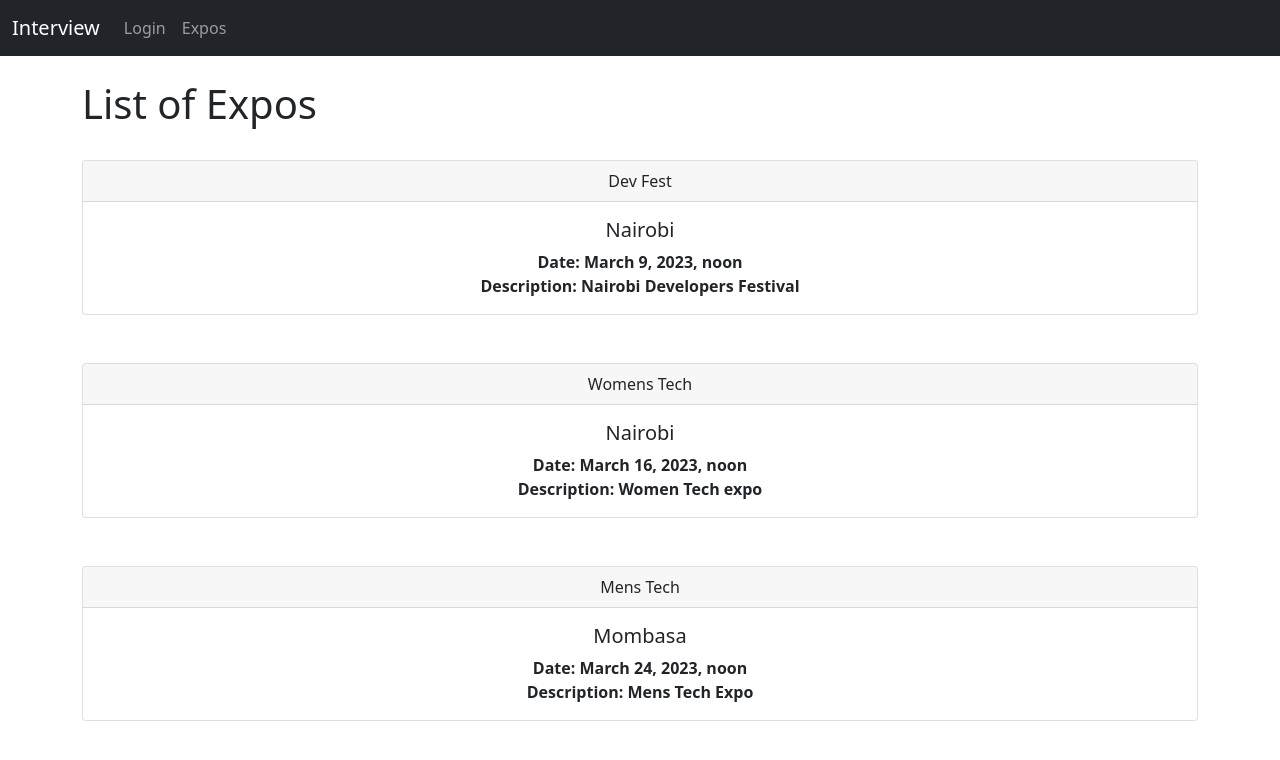
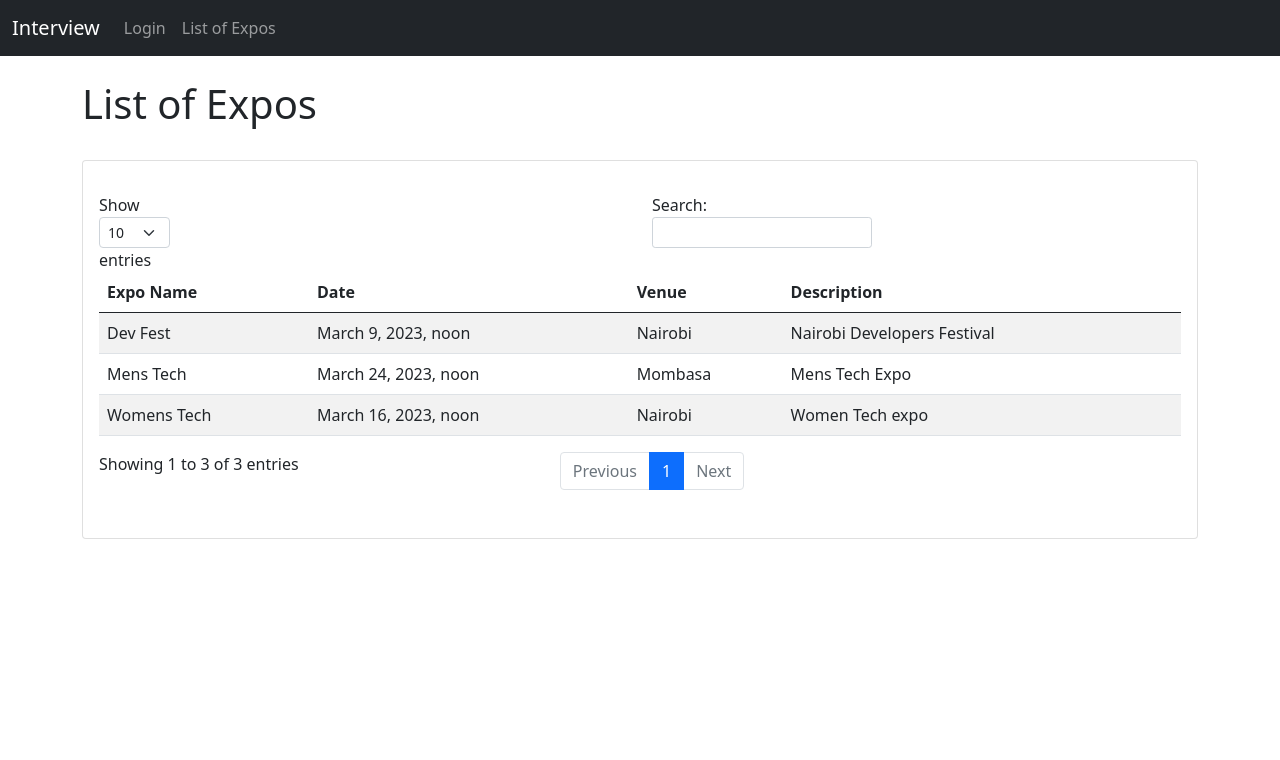
Before and after one commit to NaomiMunyiri/Implementation-Engineer-Interview, a Django app: page /expos in a window 1280 px wide. Shown: the top 760 px of the page. Run offline with Django 4.2, Linux system fonts and the light colour scheme; data comes from the database, SQL or seed files in the repository; both versions use the stored data as it was after the commit; some libraries are stand-ins or nearby versions.

Commit message:
Search and results page

```diff
--- a/website/events/templates/events/base.html
+++ b/website/events/templates/events/base.html
@@ -37,5 +37,10 @@
     <script src="https://cdn.jsdelivr.net/npm/@popperjs/core@2.9.2/dist/umd/popper.min.js" integrity="sha384-IQsoLXl5PILFhosVNubq5LC7Qb9DXgDA9i+tQ8Zj3iwWAwPtgFTxbJ8NT4GN1R8p" crossorigin="anonymous"></script>
     <script src="https://cdn.jsdelivr.net/npm/bootstrap@5.0.2/dist/js/bootstrap.min.js" integrity="sha384-cVKIPhGWiC2Al4u+LWgxfKTRIcfu0JTxR+EQDz/bgldoEyl4H0zUF0QKbrJ0EcQF" crossorigin="anonymous"></script>
     -->
+<script src="https://cdn.jsdelivr.net/npm/bootstrap@5.2.2/dist/js/bootstrap.bundle.min.js" integrity="sha384-OERcA2EqjJCMA+/3y+gxIOqMEjwtxJY7qPCqsdltbNJuaOe923+mo//f6V8Qbsw3" crossorigin="anonymous"></script>
+<script type="text/javascript" charset="utf8" src="https://code.jquery.com/jquery-3.6.0.min.js"></script>
+<script type="text/javascript" charset="utf8" src="https://cdn.datatables.net/1.10.25/js/jquery.dataTables.js"></script>
+<script type="text/javascript" charset="utf8" src="https://cdn.datatables.net/1.10.25/js/dataTables.bootstrap5.js"></script>
+{% block scripts %}{% endblock %}
   </body>
 </html>
--- a/website/events/templates/events/list.html
+++ b/website/events/templates/events/list.html
@@ -4,23 +4,45 @@
 
     <h1>List of Expos</h1>
     <br/>
-    {% for expo in expo_list %}
-    <div class="card text-center">
-        <div class="card-header">
-          {{ expo }}
-        </div>
+    <div class="card">
         <div class="card-body">
-            <h5 class="card-title">{{ expo.venue }}</h5>
             <p class="card-text">
-
-                <strong>Date: {{ expo.event_date }}</strong><br/>
-                <strong>Description: {{ expo.description }}</strong>
-
-
+              <table id="data" class="table table-striped">
+                <thead>
+                  <tr>
+                    <th>Expo Name</th>
+                    <th>Date</th>
+                    <th>Venue</th>
+                    <th>Description</th>
+                  </tr>
+                </thead>
+                <tbody>
+                {% for expo in expo_list %}
+                <tr>
+                  <td>{{ expo.name }}</td>
+                  <td>{{ expo.event_date }}</td>
+                  <td>{{ expo.venue }}</td>
+                  <td>{{ expo.description }}</td>
+                </tr>
+                {% endfor %}
+              </tbody>
+            </table>
             </p>
         </div>
       </div>
-<br/><br/>
-{% endfor%}
 
 {% endblock %}
+
+{% block scripts %}
+<script>
+    $(document).ready(function () {
+      $('#data').DataTable({
+        columns: [
+          {orderable: false, searchable: true},
+          {orderable: true, searchable: false},
+          {orderable: false, searchable: true},
+          {orderable: false, searchable: false}],
+      });
+    });
+</script>
+{% endblock %}
--- a/website/events/templates/events/navbar.html
+++ b/website/events/templates/events/navbar.html
@@ -16,7 +16,7 @@
           </li>
           {% endif %}
           <li class="nav-item">
-            <a class="nav-link" href="{% url 'list_of_expos' %}">Expos</a>
+            <a class="nav-link" href="{% url 'list_of_expos' %}">List of Expos</a>
           </li>
         </ul>
       </div>
--- a/website/users/templates/success.html
+++ b/website/users/templates/success.html
@@ -3,7 +3,6 @@
 {% block content %}
 <div class="container">
 <h2>Welcome, {{user.username}}</h2>
-<p> You have been successfully logged in.</p>
 <br/>
 
 </div>
--- a/website/users/urls.py
+++ b/website/users/urls.py
@@ -6,4 +6,5 @@ urlpatterns = [
     path('login_user', views.login_user, name='login'),
     path('logout_user', views.logout_user, name='logout'),
     path('success/', views.success, name='success'),
+    path('expos/', views.expos, name='expo_list'),
 ]
--- a/website/users/views.py
+++ b/website/users/views.py
@@ -27,3 +27,7 @@ def logout_user(request):
 def success(request):
     messages.success(request, ("Successful Login"))
     return render(request,'success.html')
+
+@login_required
+def expos(request):
+    return render(request,'list.html')
```
Also changed, not shown: website/db.sqlite3.
